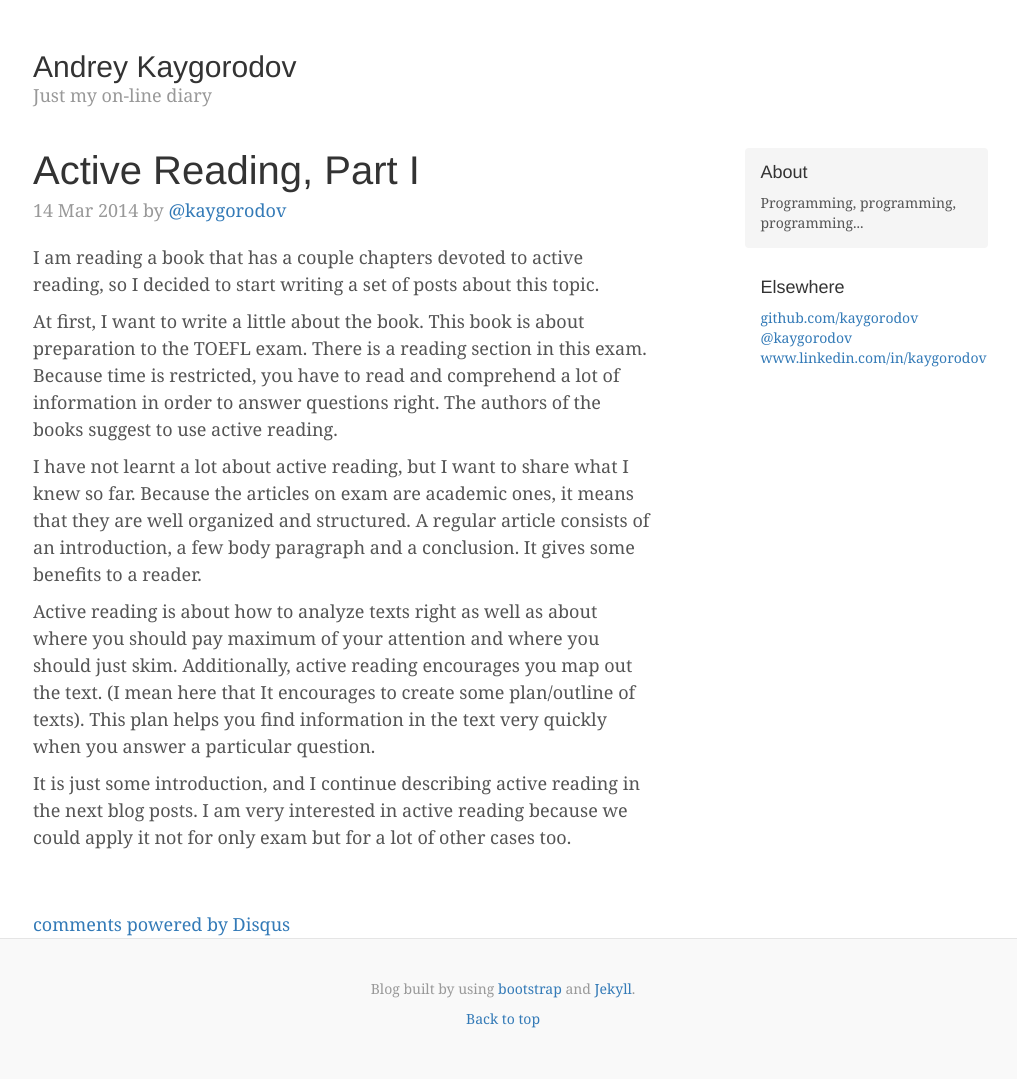
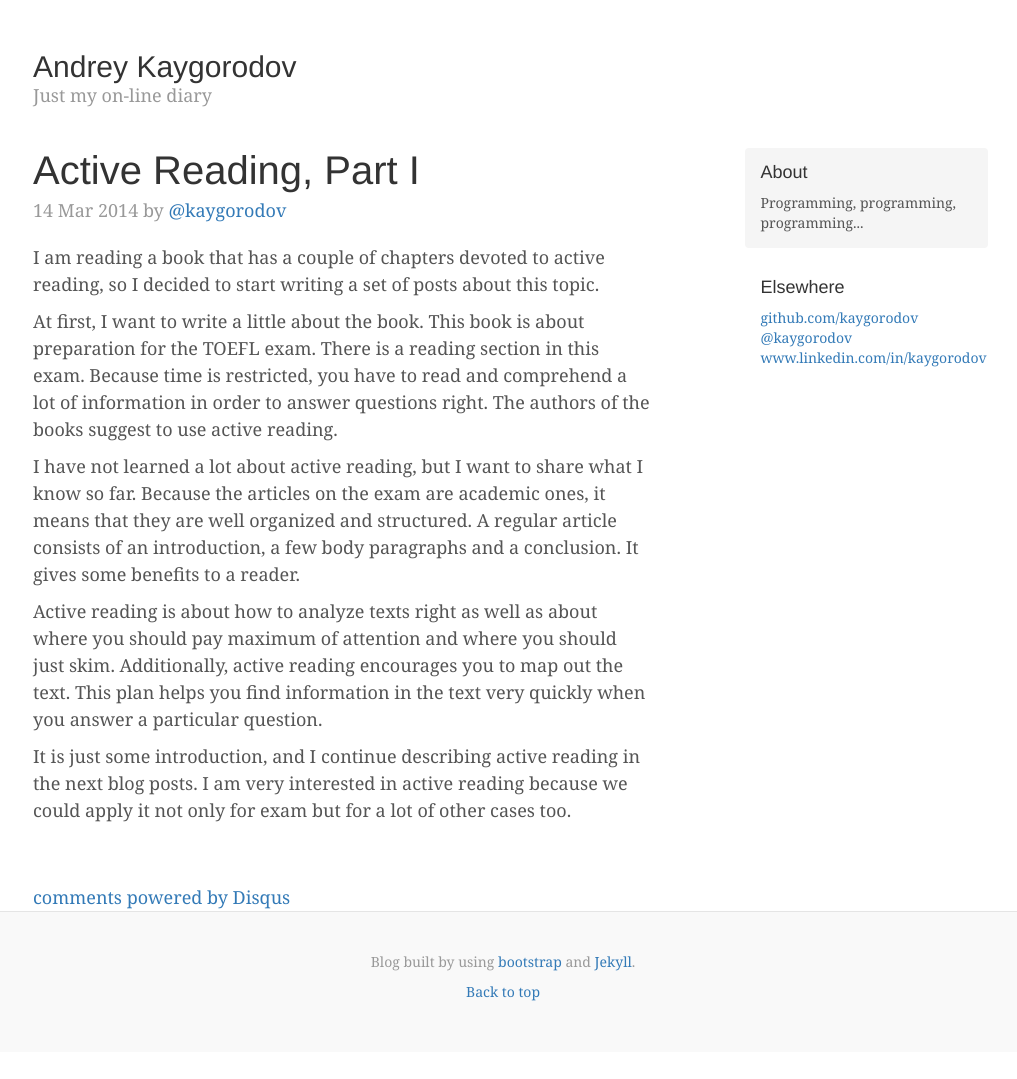
Before and after one commit to kaygorodov/kaygorodov.github.io, a Jekyll site: the page built from _posts/2014-03-14-active-reading.md, in a window 1280 px wide. Shown: the whole page, without its empty margins (137-1154 px from the left). Built offline with Jekyll 4.4.1, drawn with Linux system fonts in a browser that asks for light colours; nearby versions of some CDN libraries; Markdown is read by kramdown in place of the engine named in the settings; comment, search, counter and statistics services are not loaded; after the commit the page ends 1052 px from its top, so only the background shows below that.

Commit message:
fixed mistakes

```diff
--- a/_posts/2014-03-14-active-reading.md
+++ b/_posts/2014-03-14-active-reading.md
@@ -3,12 +3,12 @@ layout: post
 title: Active Reading, Part I
 ---
 
-I am reading a book that has a couple chapters devoted to active reading, so I decided to start writing a set of posts about this topic.
+I am reading a book that has a couple of chapters devoted to active reading, so I decided to start writing a set of posts about this topic.
 
-At first, I want to write a little about the book. This book is about preparation to the TOEFL exam. There is a reading section in this exam. Because time is restricted, you have to read and comprehend a lot of information in order to answer questions right. The authors of the books suggest to use active reading.
+At first, I want to write a little about the book. This book is about preparation for the TOEFL exam. There is a reading section in this exam. Because time is restricted, you have to read and comprehend a lot of information in order to answer questions right. The authors of the books suggest to use active reading.
 
-I have not learnt a lot about active reading, but I want to share what I knew so far. Because the articles on exam are academic ones, it means that they are well organized and structured. A regular article consists of an introduction, a few body paragraph and a conclusion. It gives some benefits to a reader.
+I have not learned a lot about active reading, but I want to share what I know so far. Because the articles on the exam are academic ones, it means that they are well organized and structured. A regular article consists of an introduction, a few body paragraphs and a conclusion. It gives some benefits to a reader.
 
-Active reading is about how to analyze texts right as well as about where you should pay maximum of your attention and where you should just skim. Additionally, active reading encourages you map out the text. (I mean here that It encourages to create some plan/outline of texts). This plan helps you find information in the text very quickly when you answer a particular question.
+Active reading is about how to analyze texts right as well as about where you should pay maximum of attention and where you should just skim. Additionally, active reading encourages you to map out the text. This plan helps you find information in the text very quickly when you answer a particular question.
 
-It is just some introduction, and I continue describing active reading in the next blog posts. I am very interested in active reading because we could apply it not for only exam but for a lot of other cases too.
+It is just some introduction, and I continue describing active reading in the next blog posts. I am very interested in active reading because we could apply it not only for exam but for a lot of other cases too.
```
